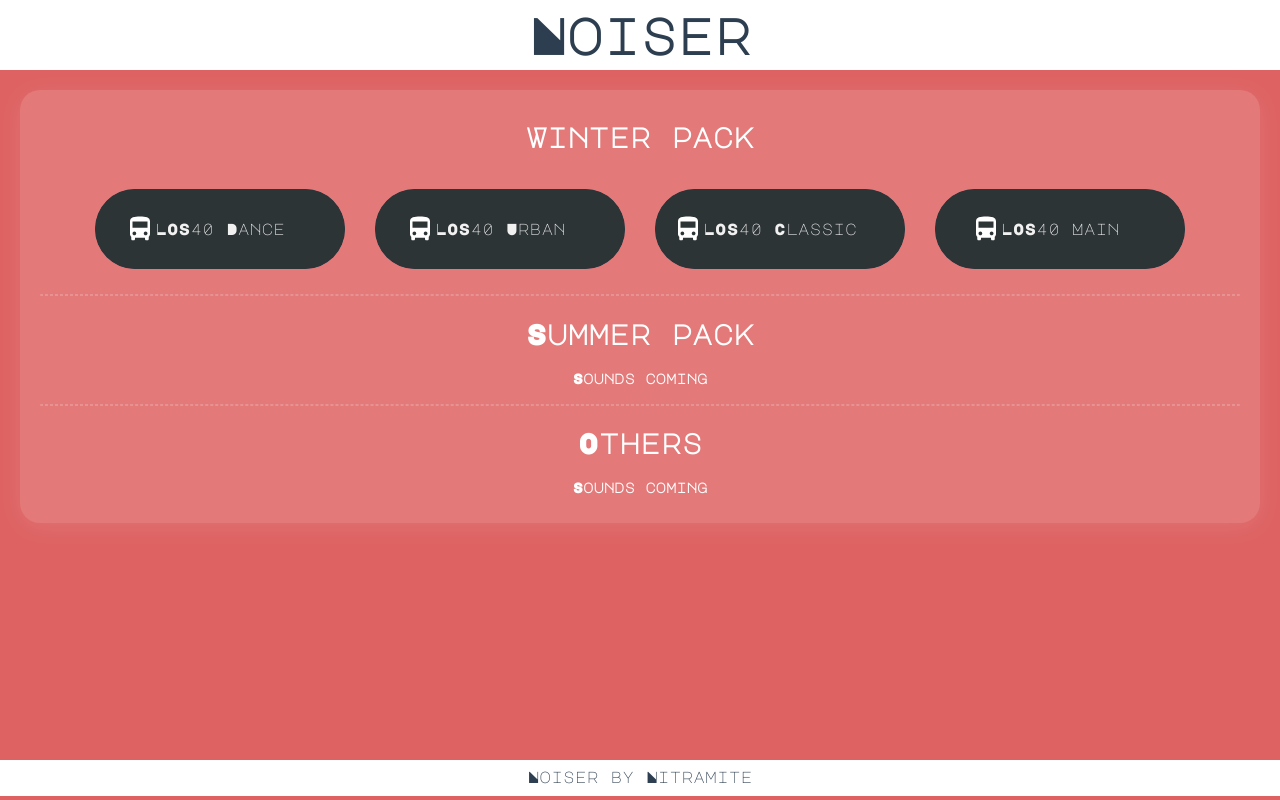
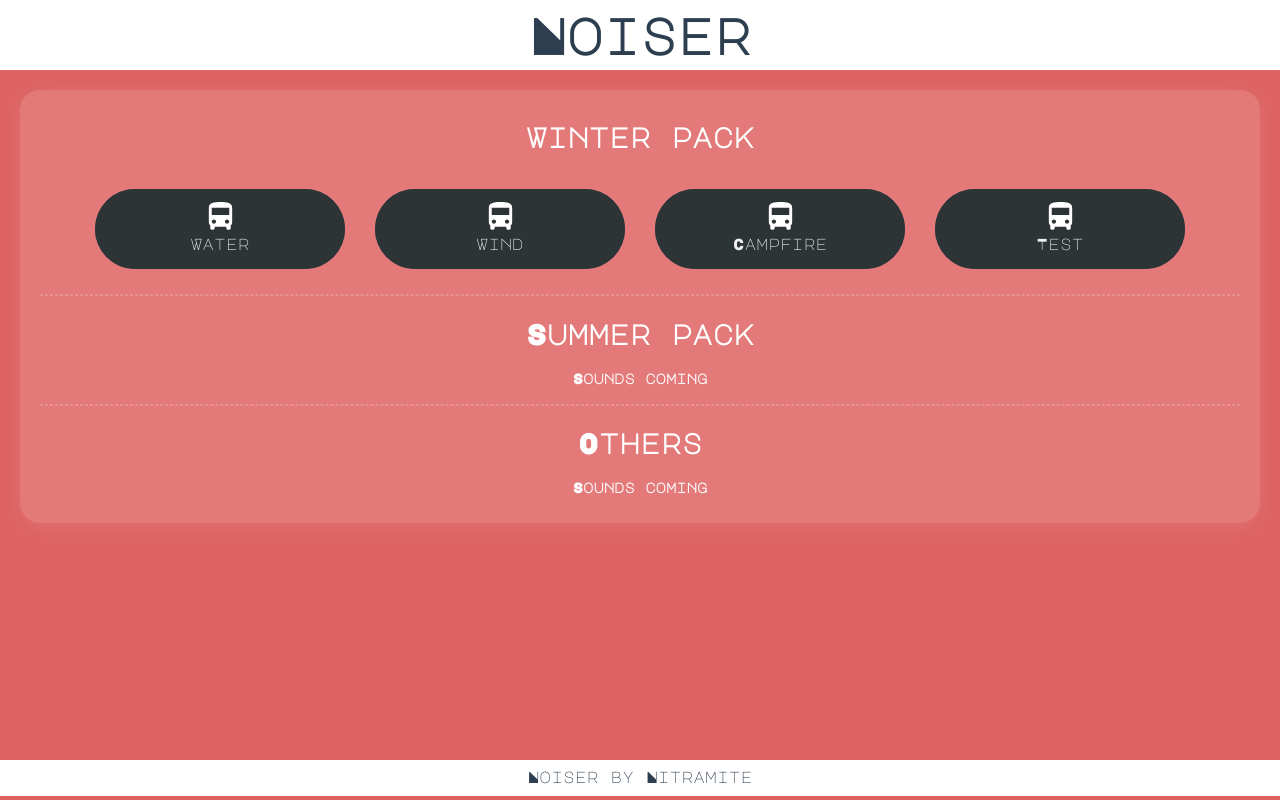
Before and after one commit to norkator/noiser-frontend, a Vue app: page / in a window 1280 px wide. Built offline with nearby package versions, Linux system fonts and the light colour scheme.

Commit message:
Extracted icon

```diff
--- a/src/App.vue
+++ b/src/App.vue
@@ -11,6 +11,7 @@
             :audio-key="as.key"
             :query-key="as.queryKey"
             :name="as.name"
+            :icon="as.icon"
             :audio-src="as.audioSrc"
           />
         </div>
@@ -25,6 +26,7 @@
             :audio-key="as.key"
             :query-key="as.queryKey"
             :name="as.name"
+            :icon="as.icon"
             :audio-src="as.audioSrc"
           />
         </div>
@@ -39,6 +41,7 @@
             :audio-key="as.key"
             :query-key="as.queryKey"
             :name="as.name"
+            :icon="as.icon"
             :audio-src="as.audioSrc"
           />
         </div>
--- a/src/assets/AudioPack.js
+++ b/src/assets/AudioPack.js
@@ -4,26 +4,30 @@
     audioSources: [
       {
         key: 1,
-        queryKey: 'los-dance',
-        name: 'LOS40 Dance',
+        queryKey: 'water',
+        name: 'Water',
+        icon: require('../assets/images/bus.svg'),
         audioSrc: 'http://21273.live.streamtheworld.com/LOS40_DANCE.mp3'
       },
       {
         key: 2,
-        queryKey: 'los-urban',
-        name: 'LOS40 Urban',
+        queryKey: 'wind',
+        name: 'Wind',
+        icon: require('../assets/images/bus.svg'),
         audioSrc: 'https://21233.live.streamtheworld.com/LOS40_URBANAAC.aac'
       },
       {
         key: 3,
-        queryKey: 'los-classic',
-        name: 'LOS40 Classic',
+        queryKey: 'camp-fire',
+        name: 'Campfire',
+        icon: require('../assets/images/bus.svg'),
         audioSrc: 'https://22713.live.streamtheworld.com/LOS40_CLASSICAAC.aac'
       },
       {
         key: 4,
-        queryKey: 'los-main',
-        name: 'LOS40 Main',
+        queryKey: 'test',
+        name: 'Test',
+        icon: require('../assets/images/bus.svg'),
         audioSrc: 'https://21233.live.streamtheworld.com/LOS40AAC.aac'
       }
     ]
--- a/src/components/AudioElement.vue
+++ b/src/components/AudioElement.vue
@@ -2,9 +2,14 @@
   <div class="mainAudioLayout">
 
     <div class="player-container">
-      <span @click="openAudioView" :class="isOpen ? 'player-container-span-open' : ''">
-        <img class="icon" src="../assets/images/bus.svg" alt="icon"> {{ this.name }}
-      </span>
+      <div class="player-container-content" @click="openAudioView" :class="isOpen ? 'player-container-span-open' : ''">
+        <div>
+          <!--suppress HtmlUnknownTarget -->
+          <img class="icon" :src="this.icon" alt="icon">
+          <br>
+          <span>{{ this.name }}</span>
+        </div>
+      </div>
       <div>
         <small style="color: white">Volume {{ this.volume }}%</small>
         <input class="slider" value="100" type="range" :id="this.queryKey + '-volume-control'">
@@ -19,7 +24,7 @@
   export default {
     name: "AudioComponent",
     props: [
-      'audioKey', 'queryKey', 'name', 'audioSrc'
+      'audioKey', 'queryKey', 'name', 'icon', 'audioSrc'
     ],
     data() {
       return {
@@ -76,8 +81,6 @@
     align-items: center;
     justify-content: center;
     flex-flow: column;
-    /* background-color: rgba(0, 0, 0, 0.1); */
-    /* box-shadow: 0 0 0 1px inset rgba(43, 43, 43, 0.3); */
     border-radius: 10px;
   }
 
@@ -135,35 +138,29 @@
     transform: scale(1.1);
   }
 
-  .player-container span {
+  .player-container-content {
     position: absolute;
     width: 100%;
     height: 100%;
     background: #2d3436;
     color: #f1f1f1;
     text-align: center;
-    line-height: 80px;
     z-index: 999;
     transition: .4s linear;
     border-radius: 40px;
     font-family: "MajorMonoDisplayRegular", Helvetica, Arial, serif;
+    font-size: 16px;
+    padding-top: 8%;
   }
 
-  .player-container span img {
-    width: 30px;
-    position: absolute;
-    height: 100%;
-    text-align: center;
-    line-height: 80px;
-    transition: .4s linear;
-    border-radius: 40px;
-    margin-left: -30px;
+  .player-container img {
+    width: 35px;
   }
 
 
   /*.player-container:hover span{ */
   .player-container-span-open {
-    transform: translateX(-95%);
+    transform: translateX(-90%);
     transition-delay: .1s;
   }
 
```
